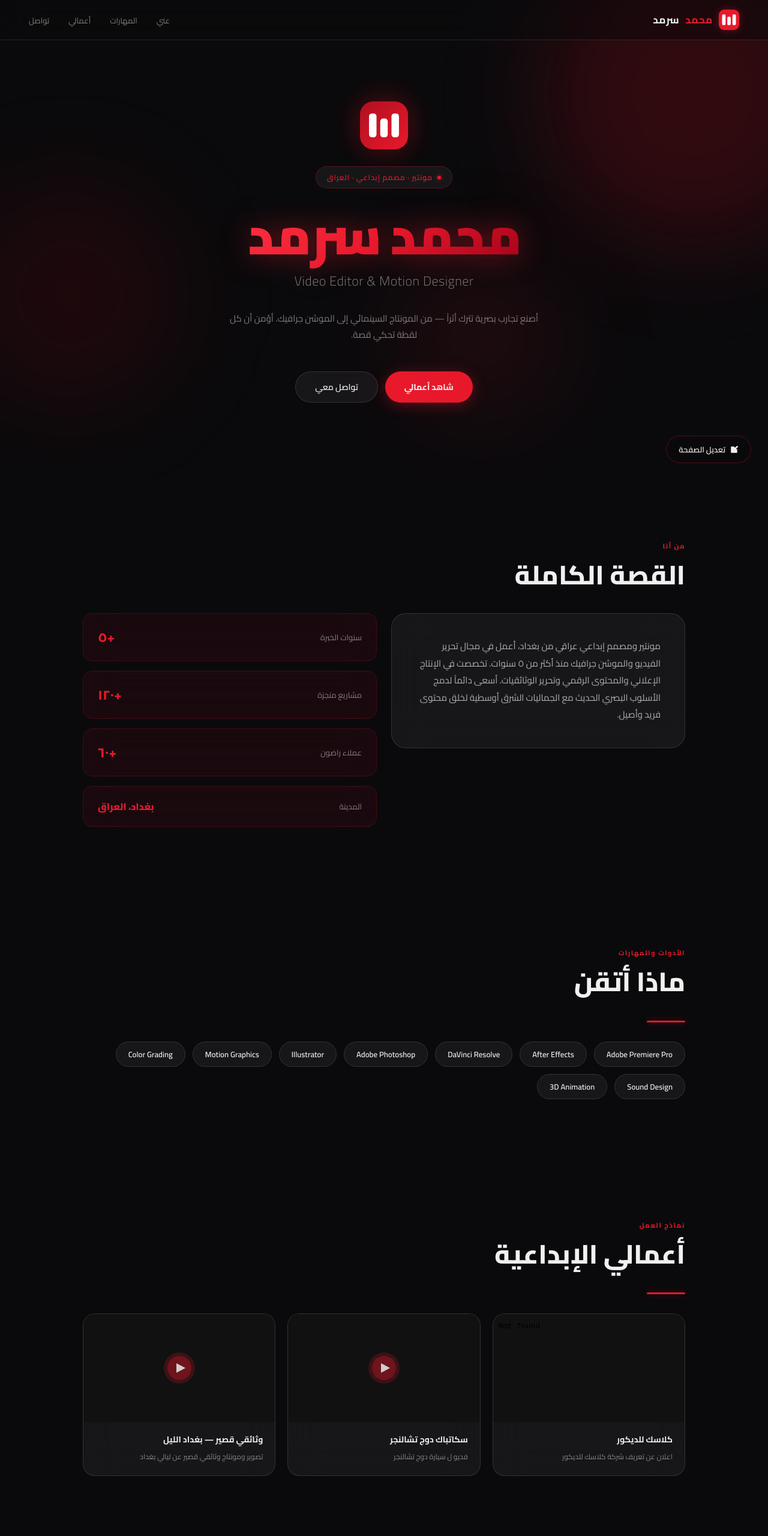
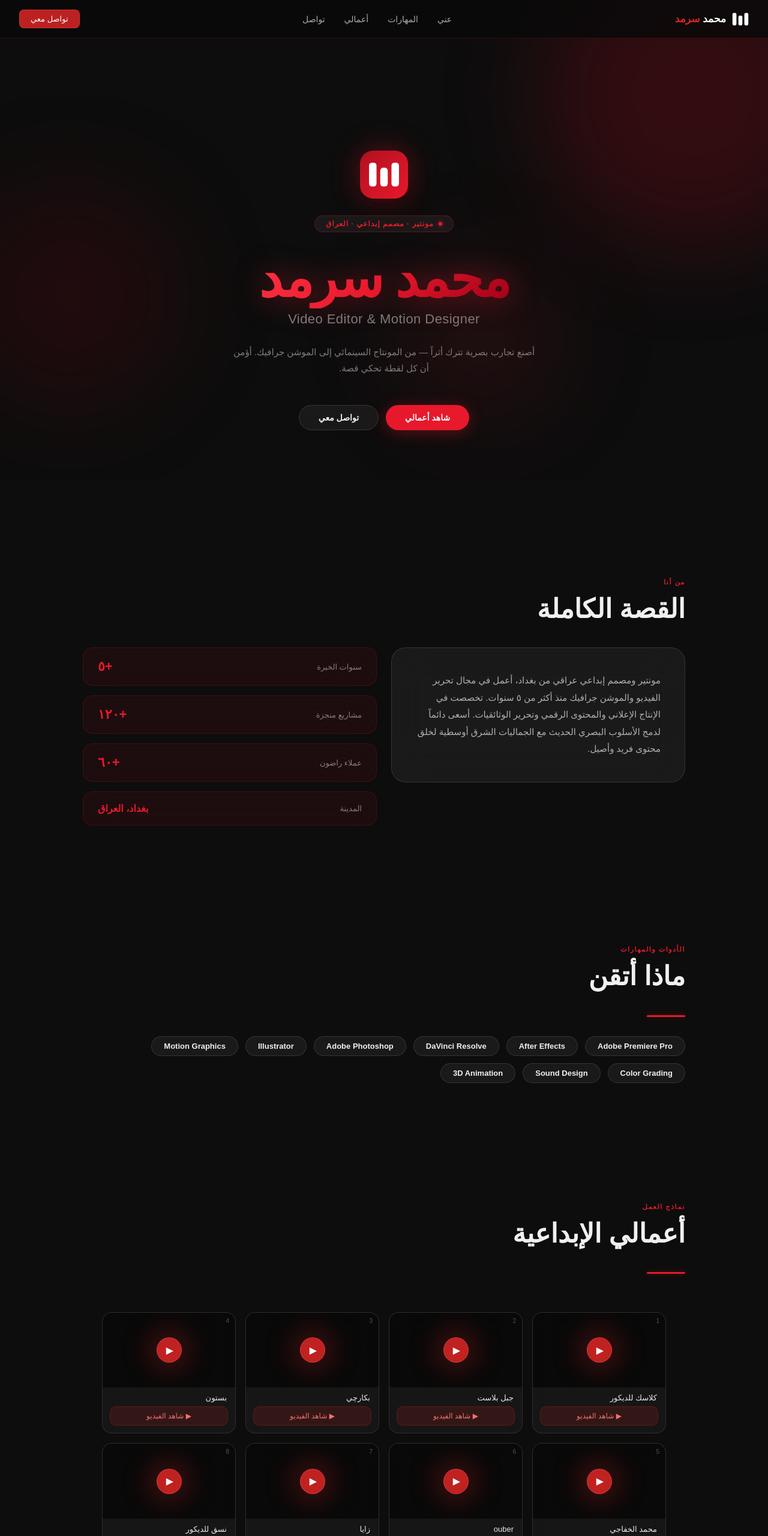
Before and after one commit to iryznedit-coder/i0u8b.github.io, a plain HTML site: page index.html in a window 1280 px wide. Shown: the top 2560 px of the page at 60% size. Drawn offline with Linux system fonts and the light colour scheme.

Commit message:
Add files via upload

```diff
--- a/index.html
+++ b/index.html
@@ -1,10 +1,10 @@
 <!DOCTYPE html>
-<!-- saved from url=(0042)file:///Users/i0u8b/Desktop/portfolio.html -->
+<!-- saved from url=(0039)file:///Users/i0u8b/Desktop/index.html# -->
 <html lang="ar" dir="rtl"><head><meta http-equiv="Content-Type" content="text/html; charset=UTF-8">
 
 <meta name="viewport" content="width=device-width, initial-scale=1.0">
 <title>المونتير | مصمم إبداعي</title>
-<link href="https://fonts.googleapis.com/css2?family=Cairo:wght@300;400;600;700;800;900&family=Tajawal:wght@300;400;700;800&display=swap" rel="stylesheet">
+<link href="./الاخيررر_files/css2" rel="stylesheet">
 <style>
   *, *::before, *::after { margin: 0; padding: 0; box-sizing: border-box; }
 
@@ -444,24 +444,104 @@
 </div>
 
 <!-- navigation -->
-<nav>
-  <div class="nav-brand">
-    <div class="nav-logo">
+
+<!-- ضع هذا في <head> -->
+<style>
+*{box-sizing:border-box;margin:0;padding:0}
+.xnav{display:flex;align-items:center;justify-content:space-between;
+  padding:0 32px;height:64px;position:sticky;top:0;z-index:999;
+  background:rgba(10,10,10,0.85);
+  border-bottom:0.5px solid rgba(220,38,38,0.2);
+  backdrop-filter:blur(20px);-webkit-backdrop-filter:blur(20px)}
+.xnav-brand{display:flex;align-items:center;gap:10px;text-decoration:none}
+.xnav-logo{width:28px;height:22px}
+.xnav-logo svg{width:100%;height:100%}
+.xnav-name{font-size:17px;font-weight:600;color:#fff}
+.xnav-name span{color:#dc2626}
+.xnav-links{display:flex;gap:4px;list-style:none}
+.xnav-links a{font-size:14px;color:rgba(255,255,255,0.65);
+  text-decoration:none;padding:6px 14px;border-radius:8px;transition:.2s}
+.xnav-links a:hover,.xnav-links a.active{color:#fff;background:rgba(220,38,38,0.12)}
+.xnav-cta{padding:7px 18px;border-radius:8px;
+  background:rgba(220,38,38,0.85);color:#fff;font-size:13px;
+  font-weight:500;text-decoration:none;border:0.5px solid rgba(255,100,100,0.3)}
+.hamburger{display:none;flex-direction:column;gap:5px;cursor:pointer;background:none;border:none;padding:4px}
+.hamburger span{width:22px;height:1.5px;background:rgba(255,255,255,0.8);border-radius:2px;display:block;transition:.3s}
+.mobile-menu{display:none;flex-direction:column;
+  background:rgba(10,10,10,0.97);
+  border-bottom:0.5px solid rgba(220,38,38,0.15)}
+.mobile-menu a{padding:14px 24px;color:rgba(255,255,255,0.75);
+  text-decoration:none;border-bottom:0.5px solid rgba(255,255,255,0.05);font-size:15px}
+.mobile-menu a.cta{color:#f87171}
+@media(max-width:768px){
+  .xnav-links,.xnav-cta{display:none}
+  .hamburger{display:flex}
+  .mobile-menu.open{display:flex}}
+</style>
+
+<!-- ضع هذا بعد <body> مباشرة -->
+<!-- ضع هذا في <head> -->
+<style>
+*{box-sizing:border-box;margin:0;padding:0}
+.xnav{display:flex;align-items:center;justify-content:space-between;padding:0 32px;height:64px;position:sticky;top:0;z-index:999;background:rgba(10,10,10,0.85);border-bottom:0.5px solid rgba(220,38,38,0.2);backdrop-filter:blur(20px);-webkit-backdrop-filter:blur(20px)}
+.xnav-brand{display:flex;align-items:center;gap:10px;text-decoration:none}
+.xnav-logo{width:28px;height:22px}.xnav-logo svg{width:100%;height:100%}
+.xnav-name{font-size:17px;font-weight:600;color:#fff}.xnav-name span{color:#dc2626}
+.xnav-links{display:flex;gap:4px;list-style:none}
+.xnav-links a{font-size:14px;color:rgba(255,255,255,0.65);text-decoration:none;padding:6px 14px;border-radius:8px;transition:.2s}
+.xnav-links a:hover,.xnav-links a.active{color:#fff;background:rgba(220,38,38,0.12)}
+.xnav-cta{padding:7px 18px;border-radius:8px;background:rgba(220,38,38,0.85);color:#fff;font-size:13px;font-weight:500;text-decoration:none;border:0.5px solid rgba(255,100,100,0.3)}
+.hamburger{display:none;flex-direction:column;gap:5px;cursor:pointer;background:none;border:none;padding:4px}
+.hamburger span{width:22px;height:1.5px;background:rgba(255,255,255,0.8);border-radius:2px;display:block;transition:.3s}
+.mobile-menu{display:none;flex-direction:column;background:rgba(10,10,10,0.97);border-bottom:0.5px solid rgba(220,38,38,0.15)}
+.mobile-menu a{padding:14px 24px;color:rgba(255,255,255,0.75);text-decoration:none;border-bottom:0.5px solid rgba(255,255,255,0.05);font-size:15px}
+.mobile-menu a.cta{color:#f87171}
+@media(max-width:768px){.xnav-links,.xnav-cta{display:none}.hamburger{display:flex}.mobile-menu.open{display:flex}}
+</style>
+
+<!-- ضع هذا بعد <body> مباشرة -->
+<nav class="xnav">
+  <a class="xnav-brand" href="file:///Users/i0u8b/Desktop/index.html#">
+    <div class="xnav-logo">
       <svg viewBox="0 0 100 80" xmlns="http://www.w3.org/2000/svg">
-        <rect x="2" y="2" width="24" height="76" rx="9" ry="9" fill="white"/>
-        <rect x="38" y="18" width="24" height="60" rx="9" ry="9" fill="white"/>
-        <rect x="74" y="2" width="24" height="76" rx="9" ry="9" fill="white"/>
+        <rect x="2" y="2" width="24" height="76" rx="9" fill="white"></rect>
+        <rect x="38" y="18" width="24" height="60" rx="9" fill="white"></rect>
+        <rect x="74" y="2" width="24" height="76" rx="9" fill="white"></rect>
       </svg>
     </div>
-    <span contenteditable="false"> محمد</span>سرمد
+    <span class="xnav-name">محمد <span>سرمد</span></span>
+  </a>
+  <ul class="xnav-links">
+    <li><a href="file:///Users/i0u8b/Desktop/index.html#about">عني</a></li>
+    <li><a href="file:///Users/i0u8b/Desktop/index.html#skills">المهارات</a></li>
+    <li><a href="file:///Users/i0u8b/Desktop/index.html#portfolio">أعمالي</a></li>
+    <li><a href="file:///Users/i0u8b/Desktop/index.html#contact">تواصل</a></li>
+  </ul>
+  <a href="file:///Users/i0u8b/Desktop/index.html#contact" class="xnav-cta">تواصل معي</a>
+  <button class="hamburger" onclick="toggleMenu()" aria-label="القائمة">
+    <span></span><span></span><span></span>
+  </button>
+</nav>
+<div class="mobile-menu" id="mobileMenu">
+  <a href="file:///Users/i0u8b/Desktop/index.html#about">عني</a>
+  <a href="file:///Users/i0u8b/Desktop/index.html#skills">المهارات</a>
+  <a href="file:///Users/i0u8b/Desktop/index.html#portfolio">أعمالي</a>
+  <a href="file:///Users/i0u8b/Desktop/index.html#contact" class="cta">تواصل معي</a>
 </div>
-  <ul class="nav-links">
-    <li><a href="#about">عني</a></li>
-    <li><a href="#skills">المهارات</a></li>
-    <li><a href="#portfolio">أعمالي</a></li>
-    <li><a href="#contact">تواصل</a></li>
-  </ul>
-</nav>
+<script>
+function toggleMenu(){document.getElementById('mobileMenu').classList.toggle('open')}
+</script>
+<div class="mobile-menu" id="mobileMenu">
+  <a href="file:///Users/i0u8b/Desktop/index.html#about">عني</a>
+  <a href="file:///Users/i0u8b/Desktop/index.html#skills">المهارات</a>
+  <a href="file:///Users/i0u8b/Desktop/index.html#portfolio">أعمالي</a>
+  <a href="file:///Users/i0u8b/Desktop/index.html#contact" class="cta">تواصل معي</a>
+</div>
+<script>
+function toggleMenu(){
+  document.getElementById('mobileMenu').classList.toggle('open')}
+</script>
+
 
 <!-- hero -->
 <div class="hero">
@@ -469,9 +549,9 @@
     <div class="hero-logo-wrap">
       <div class="hero-logo-bg">
         <svg viewBox="0 0 100 80" xmlns="http://www.w3.org/2000/svg">
-          <rect x="2" y="2" width="24" height="76" rx="9" ry="9" fill="white"/>
-          <rect x="38" y="18" width="24" height="60" rx="9" ry="9" fill="white"/>
-          <rect x="74" y="2" width="24" height="76" rx="9" ry="9" fill="white"/>
+          <rect x="2" y="2" width="24" height="76" rx="9" ry="9" fill="white"></rect>
+          <rect x="38" y="18" width="24" height="60" rx="9" ry="9" fill="white"></rect>
+          <rect x="74" y="2" width="24" height="76" rx="9" ry="9" fill="white"></rect>
         </svg>
       </div>
     </div>
@@ -549,76 +629,110 @@
     <p class="section-label">نماذج العمل</p>
     <h2 class="section-title">أعمالي الإبداعية</h2>
     <div class="divider"></div>
-    <div class="portfolio-grid" id="portfolio-grid">
-
-      <!-- card 1 -->
-      <div class="glass-card video-card" id="vc-1">
-        <div class="video-wrapper">
-          <div id="embed-1" style="position:absolute;inset:0;background:#111;display:flex;align-items:center;justify-content:center;cursor:pointer" onclick="playVideo(&#39;1&#39;)"><iframe src="./صفحتي ١_files/xkzaltVAaDo.html" allowfullscreen="" style="position:absolute;inset:0;width:100%;height:100%;border:none;border-radius:16px 16px 0 0"></iframe></div>
+    <style>
+body{background:#0d0d0d;margin:0}
+.portfolio-grid{display:grid;grid-template-columns:repeat(auto-fit,minmax(200px,1fr));gap:1rem;padding:2rem;font-family:sans-serif}
+.video-card{background:rgba(255,255,255,0.04);border:0.5px solid rgba(255,255,255,0.1);border-radius:16px;overflow:hidden;transition:transform .25s,border-color .25s,background .25s;backdrop-filter:blur(12px);-webkit-backdrop-filter:blur(12px)}
+.video-card:hover{transform:translateY(-4px);border-color:rgba(220,38,38,0.5);background:rgba(220,38,38,0.06)}
+.thumb{aspect-ratio:16/9;background:rgba(0,0,0,0.6);display:flex;align-items:center;justify-content:center;cursor:pointer;position:relative;overflow:hidden}
+.glow{position:absolute;width:80px;height:80px;border-radius:50%;background:rgba(220,38,38,0.2);filter:blur(20px);top:50%;left:50%;transform:translate(-50%,-50%)}
+.num{position:absolute;top:8px;right:10px;font-size:10px;color:rgba(255,255,255,0.3)}
+.play-icon{width:42px;height:42px;border-radius:50%;background:rgba(220,38,38,0.85);color:#fff;display:flex;align-items:center;justify-content:center;font-size:16px;padding-left:3px;position:relative;border:0.5px solid rgba(255,100,100,0.4)}
+.vtitle{padding:10px 14px 7px;font-size:13px;font-weight:500;color:rgba(255,255,255,0.9)}
+.watch-btn{display:block;margin:0 12px 12px;padding:8px;text-align:center;background:rgba(220,38,38,0.15);color:#f87171;border-radius:10px;text-decoration:none;font-size:12px;font-weight:500;border:0.5px solid rgba(220,38,38,0.25);transition:background .15s}
+.watch-btn:hover{background:rgba(220,38,38,0.28)}
+</style>
+<div class="portfolio-grid">
+  <div class="video-card">
+    <div class="thumb" onclick="window.open(&#39;https://www.instagram.com/p/DVEkQNijXk4/&#39;,&#39;_blank&#39;)">
+      <div class="glow"></div>
+      <span class="num">1</span>
+      <div class="play-icon">▶</div>
     </div>
-        <div class="video-info">
-          <div class="video-title" contenteditable="false">كلاسك للديكور</div>
-          <div class="video-desc" contenteditable="false">اعلان عن تعريف شركة كلاسك للديكور</div>
-          <input class="video-url-input" type="text" placeholder="أدخل رابط YouTube أو Vimeo..." id="url-1" oninput="updateEmbed(&#39;1&#39;,this.value)" value="">
-          <input class="insta-url-input" type="text" placeholder="🔗 رابط إنستاغرام (اختياري)..." id="insta-1" oninput="updateInstaLink(&#39;1&#39;,this.value)" value="">
-          <a class="insta-link-btn" id="insta-btn-1" href="#" target="_blank">
-            <svg viewBox="0 0 24 24" fill="none" stroke="currentColor" stroke-width="2"><rect x="2" y="2" width="20" height="20" rx="5"/><circle cx="12" cy="12" r="4"/><circle cx="17.5" cy="6.5" r="1" fill="currentColor" stroke="none"/></svg>
-            عرض على الإنستاغرام
-          </a>
+    <p class="vtitle">كلاسك للديكور</p>
+    <a href="https://www.instagram.com/p/DVEkQNijXk4/" target="_blank" class="watch-btn">▶ شاهد الفيديو</a>
   </div>
+  <div class="video-card">
+    <div class="thumb" onclick="window.open(&#39;#&#39;,&#39;_blank&#39;)">
+      <div class="glow"></div>
+      <span class="num">2</span>
+      <div class="play-icon">▶</div>
     </div>
-
-      <!-- card 2 -->
-      <div class="glass-card video-card" id="vc-2">
-        <div class="video-wrapper">
-          <div id="embed-2" style="position:absolute;inset:0;background:#111;display:flex;align-items:center;justify-content:center;cursor:pointer" onclick="playVideo(&#39;2&#39;)">
-            <svg width="52" height="52" viewBox="0 0 52 52" style="opacity:.8">
-              <circle cx="26" cy="26" r="26" fill="#e8192c" opacity=".25"></circle>
-              <circle cx="26" cy="26" r="20" fill="#e8192c" opacity=".4"></circle>
-              <polygon points="21,18 36,26 21,34" fill="white"></polygon>
-            </svg>
+    <p class="vtitle">جبل بلاست</p>
+    <a href="https://www.instagram.com/reel/DNn5_3jsvNS/" target="_blank" class="watch-btn">▶ شاهد الفيديو</a>
   </div>
+  <div class="video-card">
+    <div class="thumb" onclick="window.open(&#39;#&#39;,&#39;_blank&#39;)">
+      <div class="glow"></div>
+      <span class="num">3</span>
+      <div class="play-icon">▶</div>
     </div>
-        <div class="video-info">
-          <div class="video-title" contenteditable="false">سكاتباك دوج تشالنجر</div>
-          <div class="video-desc" contenteditable="false">فديو ل سيارة دوج تشالنجر</div>
-          <input class="video-url-input" type="text" placeholder="أدخل رابط YouTube أو Vimeo..." id="url-2" oninput="updateEmbed(&#39;2&#39;,this.value)" value="">
-          <input class="insta-url-input" type="text" placeholder="🔗 رابط إنستاغرام (اختياري)..." id="insta-2" oninput="updateInstaLink(&#39;2&#39;,this.value)" value="">
-          <a class="insta-link-btn" id="insta-btn-2" href="#" target="_blank">
-            <svg viewBox="0 0 24 24" fill="none" stroke="currentColor" stroke-width="2"><rect x="2" y="2" width="20" height="20" rx="5"/><circle cx="12" cy="12" r="4"/><circle cx="17.5" cy="6.5" r="1" fill="currentColor" stroke="none"/></svg>
-            عرض على الإنستاغرام
-          </a>
+    <p class="vtitle">بكارچي</p>
+    <a href="https://www.instagram.com/p/DXKHHRnjLRm/" target="_blank" class="watch-btn">▶ شاهد الفيديو</a>
   </div>
+  <div class="video-card">
+    <div class="thumb" onclick="window.open(&#39;#&#39;,&#39;_blank&#39;)">
+      <div class="glow"></div>
+      <span class="num">4</span>
+      <div class="play-icon">▶</div>
     </div>
-
-      <!-- card 3 -->
-      <div class="glass-card video-card" id="vc-3">
-        <div class="video-wrapper">
-          <div id="embed-3" style="position:absolute;inset:0;background:#111;display:flex;align-items:center;justify-content:center;cursor:pointer" onclick="playVideo(&#39;3&#39;)">
-            <svg width="52" height="52" viewBox="0 0 52 52" style="opacity:.8">
-              <circle cx="26" cy="26" r="26" fill="#e8192c" opacity=".25"></circle>
-              <circle cx="26" cy="26" r="20" fill="#e8192c" opacity=".4"></circle>
-              <polygon points="21,18 36,26 21,34" fill="white"></polygon>
-            </svg>
+    <p class="vtitle">بستون</p>
+    <a href="https://www.instagram.com/p/DYawlYCsg5X/" target="_blank" class="watch-btn">▶ شاهد الفيديو</a>
   </div>
+  <div class="video-card">
+    <div class="thumb" onclick="window.open(&#39;#&#39;,&#39;_blank&#39;)">
+      <div class="glow"></div>
+      <span class="num">5</span>
+      <div class="play-icon">▶</div>
     </div>
-        <div class="video-info">
-          <div class="video-title" contenteditable="false">وثائقي قصير — بغداد الليل</div>
-          <div class="video-desc" contenteditable="false">تصوير ومونتاج وثائقي قصير عن ليالي بغداد</div>
-          <input class="video-url-input" type="text" placeholder="أدخل رابط YouTube أو Vimeo..." id="url-3" oninput="updateEmbed(&#39;3&#39;,this.value)" value="">
-          <input class="insta-url-input" type="text" placeholder="🔗 رابط إنستاغرام (اختياري)..." id="insta-3" oninput="updateInstaLink(&#39;3&#39;,this.value)" value="">
-          <a class="insta-link-btn" id="insta-btn-3" href="#" target="_blank">
-            <svg viewBox="0 0 24 24" fill="none" stroke="currentColor" stroke-width="2"><rect x="2" y="2" width="20" height="20" rx="5"/><circle cx="12" cy="12" r="4"/><circle cx="17.5" cy="6.5" r="1" fill="currentColor" stroke="none"/></svg>
-            عرض على الإنستاغرام
-          </a>
+    <p class="vtitle">محمد الخفاجي</p>
+    <a href="https://www.instagram.com/reel/DOD3XYIjGL8/" target="_blank" class="watch-btn">▶ شاهد الفيديو</a>
   </div>
+  <div class="video-card">
+    <div class="thumb" onclick="window.open(&#39;#&#39;,&#39;_blank&#39;)">
+      <div class="glow"></div>
+      <span class="num">6</span>
+      <div class="play-icon">▶</div>
     </div>
-
-      <!-- add video button -->
-      <button class="add-video-btn" onclick="addVideoCard()">
-        <svg viewBox="0 0 24 24"><circle cx="12" cy="12" r="10"></circle><line x1="12" y1="8" x2="12" y2="16"></line><line x1="8" y1="12" x2="16" y2="12"></line></svg>
-        أضف فيديو جديد
-      </button>
+    <p class="vtitle">ouber</p>
+    <a href="https://www.instagram.com/reel/DVO7DDijZOO/" target="_blank" class="watch-btn">▶ شاهد الفيديو</a>
+  </div>
+  <div class="video-card">
+    <div class="thumb" onclick="window.open(&#39;#&#39;,&#39;_blank&#39;)">
+      <div class="glow"></div>
+      <span class="num">7</span>
+      <div class="play-icon">▶</div>
+    </div>
+    <p class="vtitle">زايا</p>
+    <a href="https://www.instagram.com/p/DYhoprus1Mo/" target="_blank" class="watch-btn">▶ شاهد الفيديو</a>
+  </div>
+  <div class="video-card">
+    <div class="thumb" onclick="window.open(&#39;#&#39;,&#39;_blank&#39;)">
+      <div class="glow"></div>
+      <span class="num">8</span>
+      <div class="play-icon">▶</div>
+    </div>
+    <p class="vtitle">نسق للديكور</p>
+    <a href="file:///Users/i0u8b/Desktop/index.html#" target="_blank" class="watch-btn">▶ شاهد الفيديو</a>
+  </div>
+  <div class="video-card">
+    <div class="thumb" onclick="window.open(&#39;#&#39;,&#39;_blank&#39;)">
+      <div class="glow"></div>
+      <span class="num">9</span>
+      <div class="play-icon">▶</div>
+    </div>
+    <p class="vtitle">قوت كافي</p>
+    <a href="https://www.instagram.com/reel/DPwUq58jEcU/" target="_blank" class="watch-btn">▶ شاهد الفيديو</a>
+  </div>
+  <div class="video-card">
+    <div class="thumb" onclick="window.open(&#39;#&#39;,&#39;_blank&#39;)">
+      <div class="glow"></div>
+      <span class="num">10</span>
+      <div class="play-icon">▶</div>
+    </div>
+    <p class="vtitle">الحلم الهندسي</p>
+    <a href="https://www.instagram.com/reel/DOykIGaCGlz/" target="_blank" class="watch-btn">▶ شاهد الفيديو</a>
+  </div>
 </div>
   </div>
 </section>
@@ -659,9 +773,7 @@
   📸 أضف رابط إنستاغرام لكل عمل<br>
   ➕ أضف بطاقة فيديو جديدة
 </div>
-<div class="edit-bar">
-  <button class="edit-toggle" id="editBtn" onclick="toggleEdit()"><svg viewBox="0 0 24 24" style="width:14px;height:14px;fill:currentColor"><path d="M11 4H4a2 2 0 0 0-2 2v14c0 1.1.9 2 2 2h14a2 2 0 0 0 2-2v-7"></path><path d="M18.5 2.5a2.1 2.1 0 0 1 3 3L12 15l-4 1 1-4Z"></path></svg> تعديل الصفحة</button>
-</div>
+
 
 <script>
   let editMode = false;
```
Lines whose indentation alone changed are shown as unchanged.
